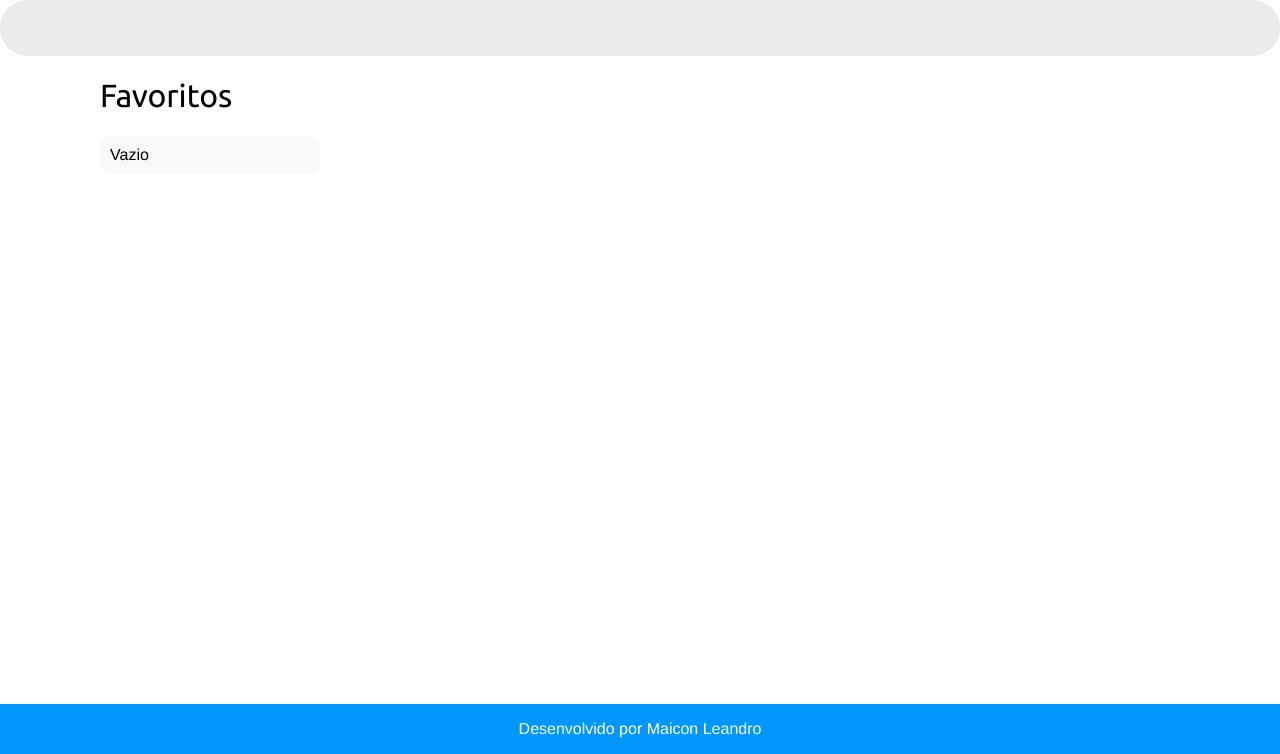
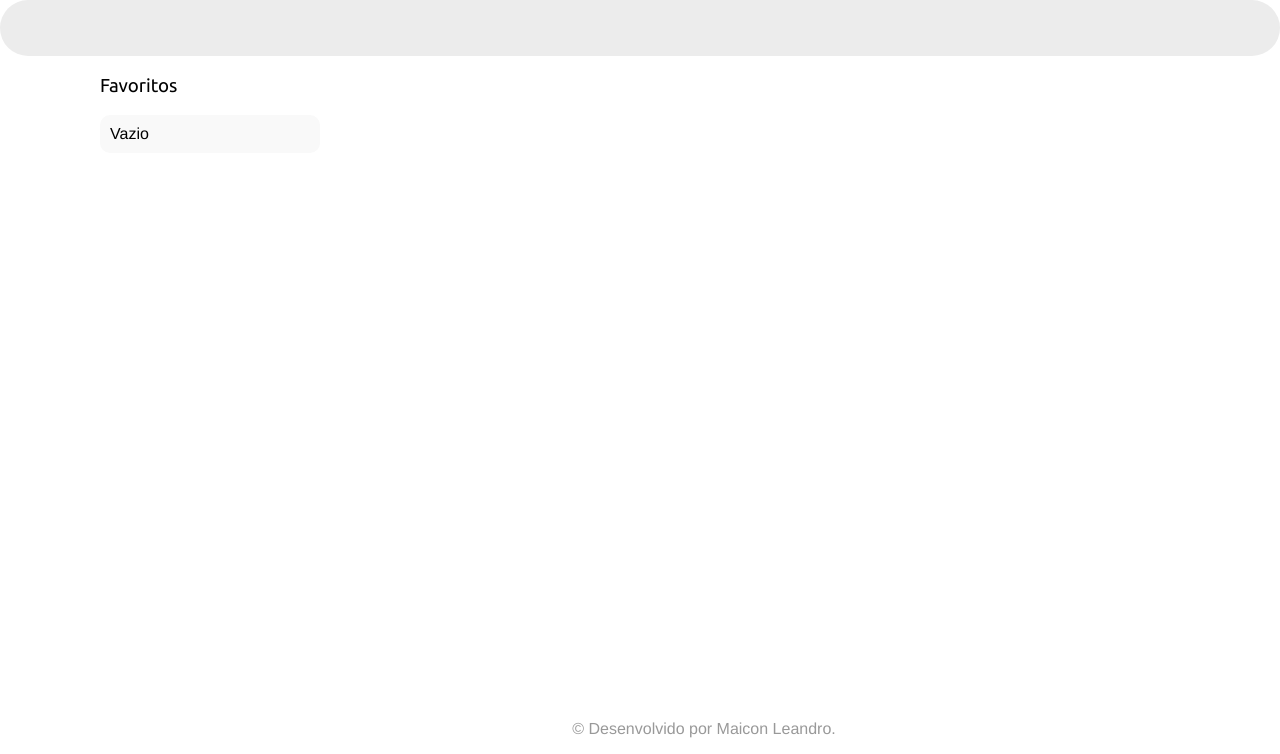
Before and after one commit to snubdev/Portal_Emprego, a Django app: page /job/fav in a window 1280 px wide. Shown: the part 46-800 px from the top of the page. Run offline with Django 4.2, Linux system fonts and the light colour scheme; the visitor is signed in with stand-in values (Sample User, id 1); data that the repository does not hold is empty.

Commit message:
Revisando o Front

```diff
--- a/job/static/css/job.css
+++ b/job/static/css/job.css
@@ -465,13 +465,13 @@ tags {
 }
 
 footer {
-  position: fixed;
-  left: 0;
-  bottom: 0;
-  width: 100%;
-  background-color: #0197ff;
-  color: white;
-  text-align: center;
+    position: fixed;
+    left: 40%;
+    bottom: 0;
+    width: 30%;
+    /* background-color: #0197ff; */
+    color: #999999;
+    text-align: center;
 }
 
 .fav-image {
--- a/job/templates/base.html
+++ b/job/templates/base.html
@@ -31,12 +31,18 @@
         {% endif %}
       </div>
     </div>
-    <div id="content">
-      {% block content %}
-      {% endblock %}
-    </div>
+
+    <section>
+      <div id="content">
+        <article>
+          {% block content %}
+          {% endblock %}
+        </article>
+      </div>
+    </section>
+
+    <footer>
+      <p> © Desenvolvido por Maicon Leandro.</p>
+    </footer>
   </body>
-  <footer>
-    <p>Desenvolvido por Maicon Leandro</p>
-  </footer>
 </html>
```
